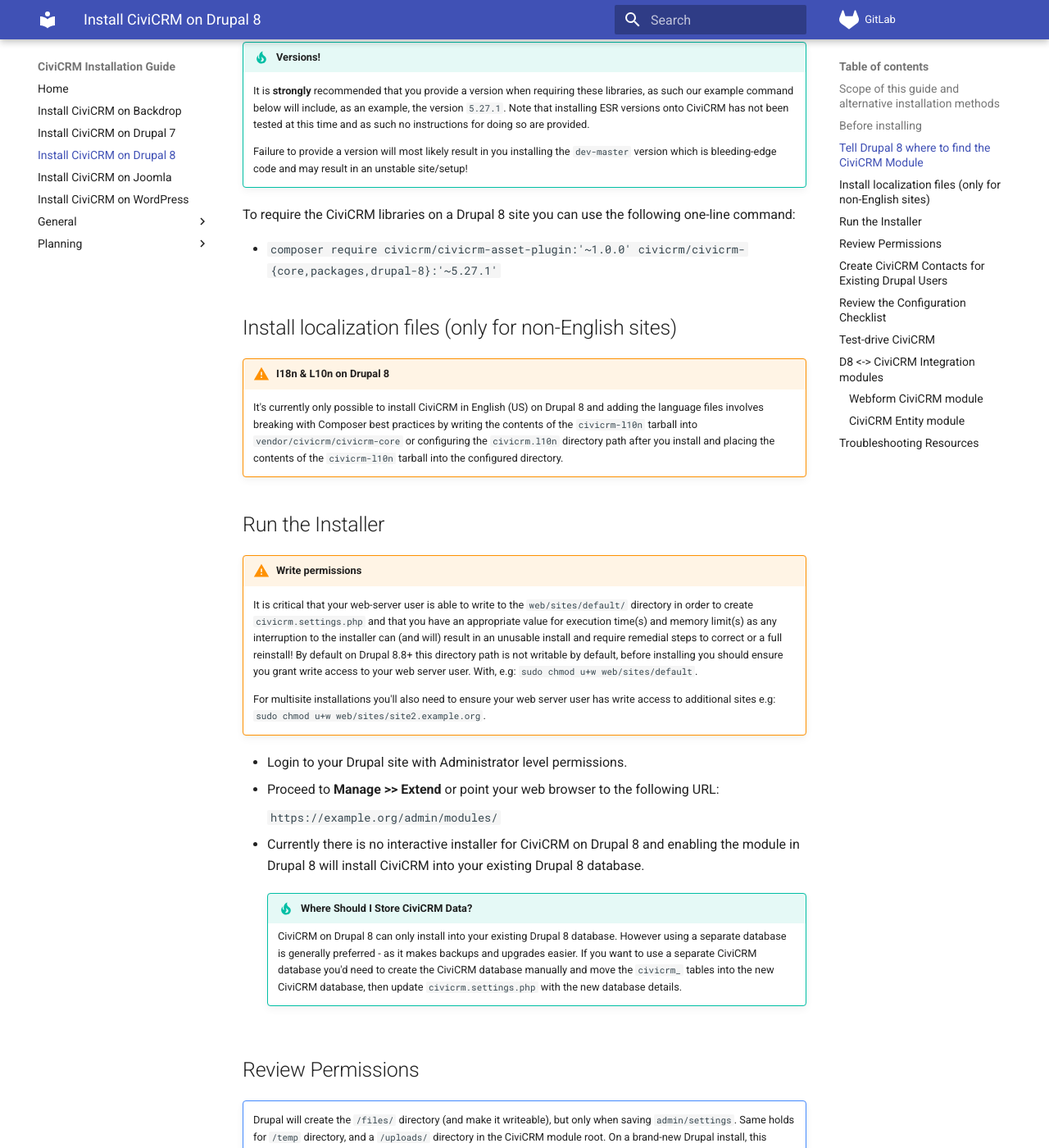
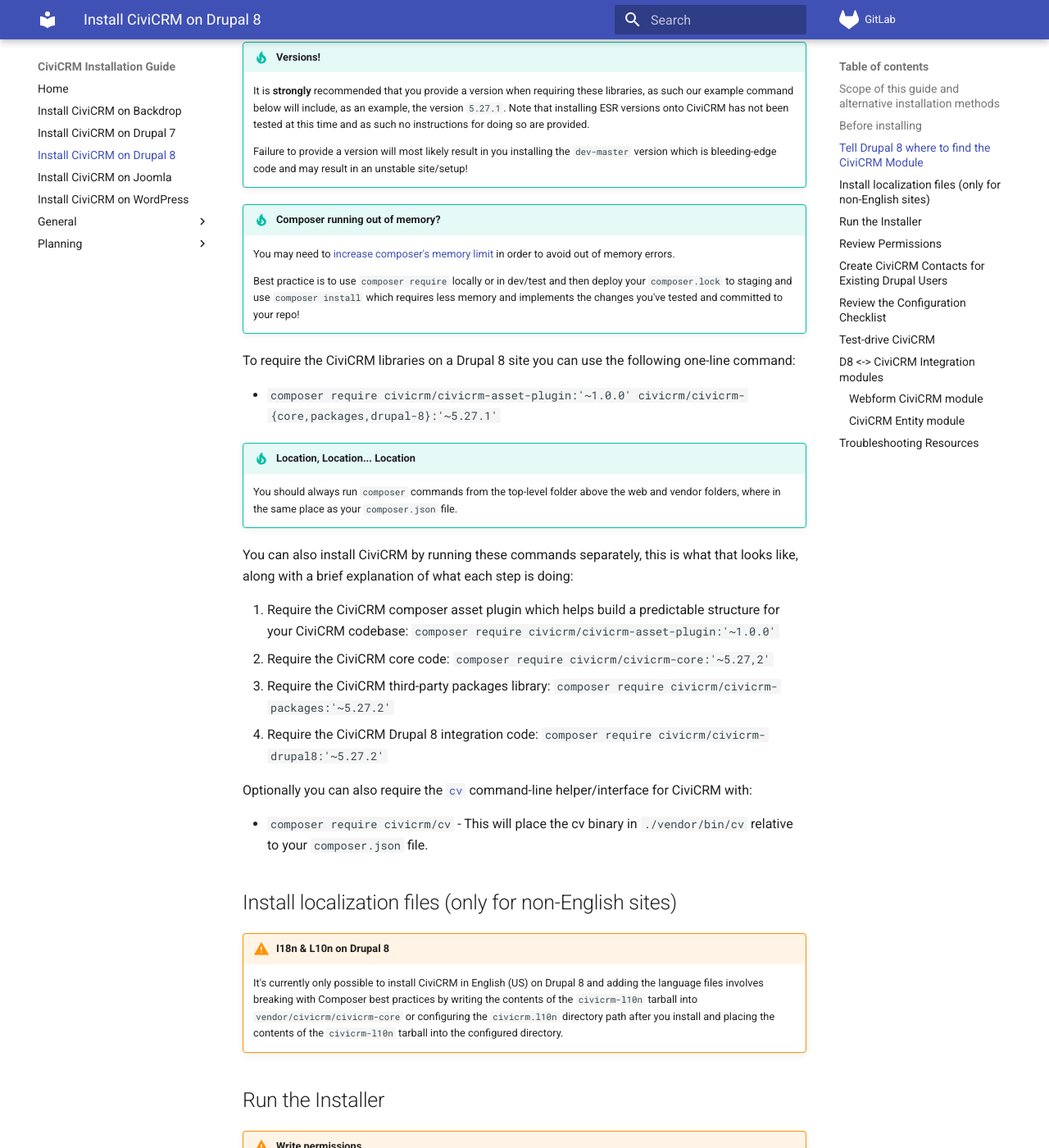
Before and after one commit to agileware/civicrm-installation-guide, an MkDocs documentation site: the page built from docs/drupal8/index.md, in a window 1280 px wide and 1400 px high, scrolled down 693 px. Shown: the whole window at 82% size. Built offline with MkDocs 1.6.1 and Material for MkDocs 9.7.7, drawn with Linux system fonts in a browser that asks for light colours.

Commit message:
Updates and Clarifications to Composer install steps by @DaveD & @MikeyMJCO

```diff
--- a/docs/drupal8/index.md
+++ b/docs/drupal8/index.md
@@ -18,10 +18,29 @@ To download CiviCRM on a Drupal 8 site we'll need to ask [Composer](https://www.
     It is **strongly** recommended that you provide a version when requiring these libraries, as such our example command below will include, as an example, the version `5.27.1`. Note that installing ESR versions onto CiviCRM has not been tested at this time and as such no instructions for doing so are provided.
 
     Failure to provide a version will most likely result in you installing the `dev-master` version which is bleeding-edge code and may result in an unstable site/setup!
+
+!!! tip "Composer running out of memory?"
+    You may need to [increase composer's memory limit](https://getcomposer.org/doc/articles/troubleshooting.md#memory-limit-errors) in order to avoid out of memory errors.
+
+    Best practice is to use `composer require` locally or in dev/test and then deploy your `composer.lock` to staging and use `composer install` which requires less memory and implements the changes you've tested and committed to your repo!
 <!-- markdownlint-enable MD046 -->
 To require the CiviCRM libraries on a Drupal 8 site you can use the following one-line command:
 
 * `composer require civicrm/civicrm-asset-plugin:'~1.0.0' civicrm/civicrm-{core,packages,drupal-8}:'~5.27.1'`
+
+!!! tip "Location, Location... Location"
+    You should always run `composer` commands from the top-level folder above the web and vendor folders, where in the same place as your `composer.json` file.
+
+You can also install CiviCRM by running these commands separately, this is what that looks like, along with a brief explanation of what each step is doing:
+
+1. Require the CiviCRM composer asset plugin which helps build a predictable structure for your CiviCRM codebase: `composer require civicrm/civicrm-asset-plugin:'~1.0.0'`
+1. Require the CiviCRM core code: `composer require civicrm/civicrm-core:'~5.27,2'`
+1. Require the CiviCRM third-party packages library: `composer require civicrm/civicrm-packages:'~5.27.2'`
+1. Require the CiviCRM Drupal 8 integration code: `composer require civicrm/civicrm-drupal8:'~5.27.2'`
+
+Optionally you can also require the [`cv`](https://github.com/civicrm/cv) command-line helper/interface for CiviCRM with:
+
+* `composer require civicrm/cv` - This will place the cv binary in `./vendor/bin/cv` relative to your `composer.json` file.
 
 ## Install localization files (only for non-English sites) {:#i18n}
 
```
